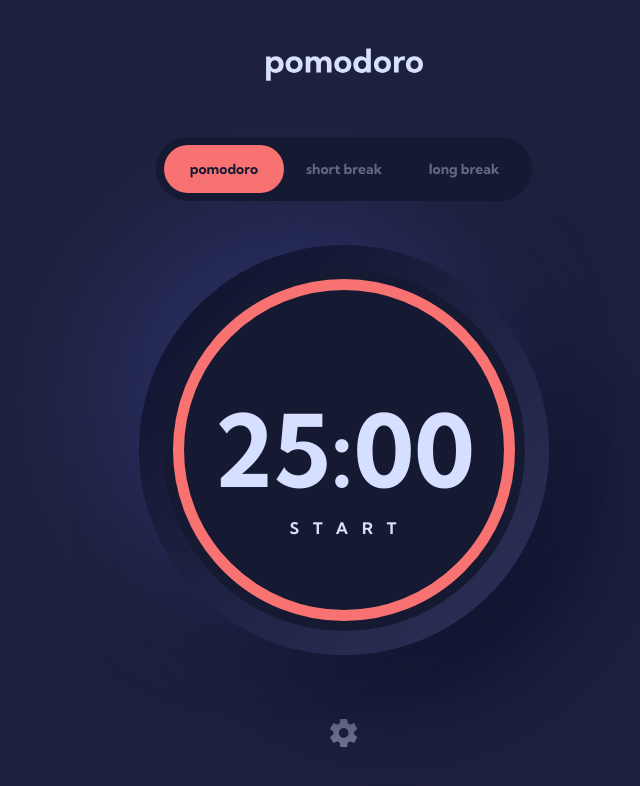
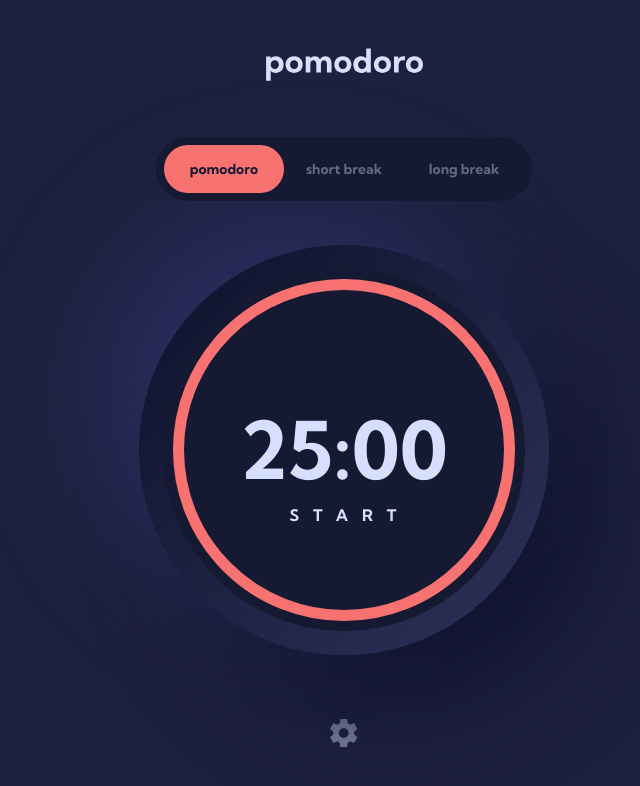
Before and after one commit to daniloparrajr/frontendmentor-pomodoro-app, a React (Vite) app: page / in a window 1280 px wide. Shown: the top 786 px of the page, without its empty margins (296-936 px from the left). Built offline with nearby package versions, Linux system fonts and the light colour scheme.

Commit message:
fix: timer minutes and seconds overlapping

```diff
--- a/index.html
+++ b/index.html
@@ -7,7 +7,7 @@
 	<title>Frontend Mentor | Pomodoro app</title>
 	<link rel="preconnect" href="https://fonts.googleapis.com">
 	<link rel="preconnect" href="https://fonts.gstatic.com" crossorigin>
-	<link href="https://fonts.googleapis.com/css2?family=Kumbh+Sans:wght@700&family=Roboto+Slab:wght@700&family=Space+Mono:wght@700&display=swap" rel="stylesheet">
+	<link href="https://fonts.googleapis.com/css2?family=Kumbh+Sans:wght@700&family=Roboto+Slab:wght@700&family=Space+Mono:wght@400;700&display=swap" rel="stylesheet">
 </head>
 <body>
 	<main>
--- a/package.json
+++ b/package.json
@@ -8,6 +8,9 @@
     "build": "vite build",
     "preview": "vite preview"
   },
+  "browserslist": [
+    "last 4 version"
+  ],
   "dependencies": {
     "@tailwindcss/forms": "^0.5.3",
     "react": "^18.2.0",
@@ -23,6 +26,7 @@
     "@vitejs/plugin-react": "^3.0.0",
     "autoprefixer": "^10.4.13",
     "postcss": "^8.4.21",
+    "postcss-import": "^15.1.0",
     "prettier": "^2.8.3",
     "prettier-plugin-tailwindcss": "^0.2.2",
     "tailwindcss": "^3.2.4",
--- a/postcss.config.cjs
+++ b/postcss.config.cjs
@@ -1,6 +1,8 @@
 module.exports = {
-  plugins: {
-    tailwindcss: {},
-    autoprefixer: {},
-  },
+	plugins: {
+		'postcss-import': {},
+		rfs: {},
+		tailwindcss: {},
+		autoprefixer: {},
+	},
 }
--- a/src/components/SettingsModal.jsx
+++ b/src/components/SettingsModal.jsx
@@ -177,7 +177,7 @@ const SettingsModal = ({}, ref) => {
                         className="w-1/2 grow basis-1/2 md:w-full"
                         required={true}
                         min={1}
-                        max={60}
+                        max={30}
                         value={state.shortBreak.value}
                         onChange={(e) =>
                           dispatch({
--- a/src/components/Timer.jsx
+++ b/src/components/Timer.jsx
@@ -91,12 +91,21 @@ const Timer = ({ minutes = 0, onFinished, start }) => {
       }`}
     >
       <span className="absolute inset-4 rounded-full bg-mirage text-center md:inset-5.5">
-        <span className="absolute left-0 right-0 top-1/2 block -translate-y-1/2 text-center">
-          <span className="text-2xl md:text-3xl">
-            {time.minutes.toString().padStart(2, "0")}:
-            {time.seconds.toString().padStart(2, "0")}
-          </span>
-          <span className="absolute -bottom-6.5 left-1/2 ml-1.5 block -translate-x-1/2 text-sm tracking-widest md:text-base">
+        <span className="absolute left-0 right-0 top-1/2 block -translate-y-1/2 px-6 text-center md:px-8">
+          <svg viewBox="0 0 60 20">
+            <text
+              fill="currentColor"
+              x="50%"
+              y="50%"
+              dominantBaseline="central"
+              textAnchor="middle"
+              className="font-normal"
+            >
+              {time.minutes.toString().padStart(2, "0")}:
+              {time.seconds.toString().padStart(2, "0")}
+            </text>
+          </svg>
+          <span className="absolute -bottom-6.5 left-1/2 ml-1.5 block -translate-x-1/2 text-sm font-bold tracking-widest md:text-base">
             {state === "idle" && "START"}
             {state === "running" && "PAUSE"}
             {state === "paused" && "RESUME"}
--- a/src/components/TimerToggle.jsx
+++ b/src/components/TimerToggle.jsx
@@ -11,7 +11,7 @@ const TimerToggle = ({ activeTimer, onToggle }) => {
             <button
               key={id}
               className={
-                "relative z-20 h-12 w-24 rounded-full text-center text-xs transition-colors sm:w-30 md:w-[120px] md:text-sm " +
+                "relative z-20 h-12 w-24 rounded-full text-center text-xs font-bold transition-colors sm:w-30 md:w-[120px] md:text-sm " +
                 (activeTimer === id
                   ? "peer/active text-mirage hover:text-mirage"
                   : "opacity-40 hover:text-white hover:opacity-100")
--- a/src/index.css
+++ b/src/index.css
@@ -31,7 +31,7 @@
   }
 
   html {
-    @apply bg-port-gore text-periwinkle;
+    @apply bg-port-gore font-bold text-periwinkle;
   }
 
   [type="text"],
```
Also changed, not shown: 1 other file (tests, documents, lock files or other folders).
